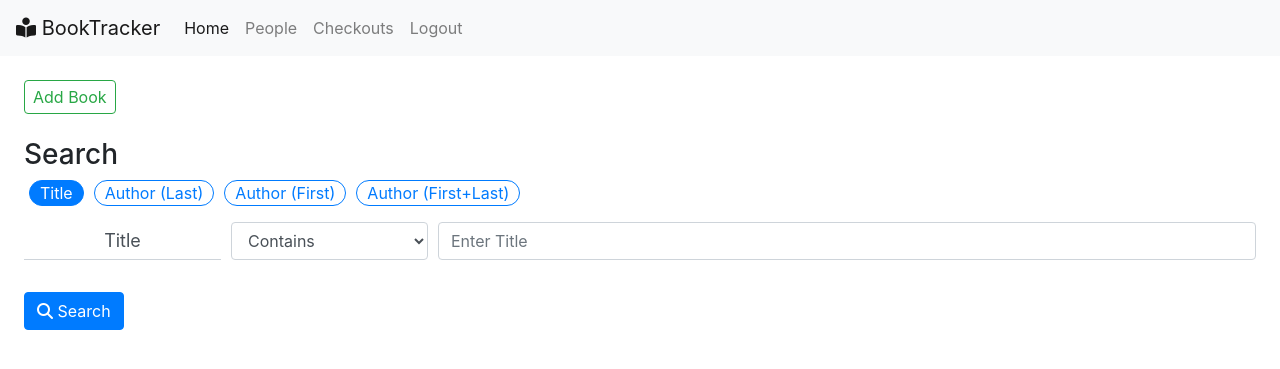
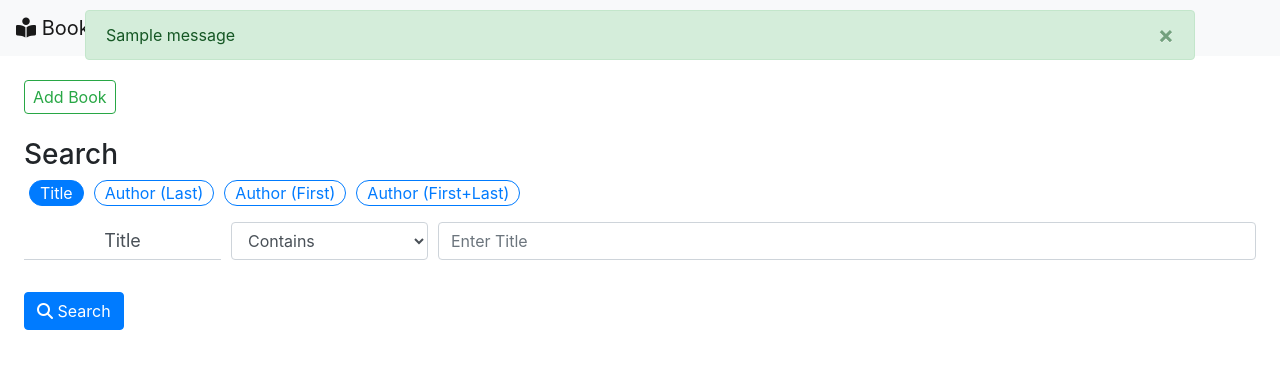
Before and after one commit to zrev2220/booktracker, a Django app: page / in a window 1280 px wide. Shown: the top 369 px of the page. Run offline with Django 3.2, Linux system fonts and the light colour scheme; tables that the repository leaves empty hold one stand-in row (values such as "Sample post"); one stand-in notice (Sample message) is shown; some libraries are stand-ins or nearby versions.

Commit message:
Add notification message after adding a book

```diff
--- a/books/views.py
+++ b/books/views.py
@@ -1,5 +1,6 @@
 import json
 
+from django.contrib import messages
 from django.db.models import Q, F, Func, Value
 from django.http import JsonResponse
 from django.urls import reverse
@@ -140,10 +141,13 @@ class AddBookView(CreateView):
     """
     model = Book
     form_class = BookForm
-    success_url = '/'
 
     def get_success_url(self):
         if self.request.POST.get('save+add'):
             return reverse('add-book')
         else:
             return reverse('books-search')
+
+    def form_valid(self, form):
+        messages.success(self.request, f'Added "{self.request.POST.get("title")}"')
+        return super().form_valid(form)
--- a/static/stylesheets/main.css
+++ b/static/stylesheets/main.css
@@ -1,3 +1,11 @@
+#message-alerts {
+  position: fixed;
+  top: 10px;
+  left: 0;
+  right: 0;
+  z-index: 1100;
+}
+
 .btn-nohoverfill:hover {
   color: inherit;
   background-color: inherit;
--- a/templates/base.html
+++ b/templates/base.html
@@ -57,7 +57,32 @@ Copyright 2020
   </nav>
 {% endblock %}
 
+{% if messages %}
+  <div id="message-alerts" class="container">
+    {% for message in messages %}
+      <div class="alert alert-dismissible fade show
+        {% if "info" in message.tags %}
+          alert-primary
+        {% elif "success" in message.tags %}
+          alert-success
+        {% elif "warning" in message.tags %}
+          alert-warning
+        {% elif "error" in message.tags %}
+          alert-danger
+        {% elif "debug" in message.tags %}
+          alert-light
+        {% endif %}" role="alert">
+        {{ message }}
+        <button type="button" class="close" data-dismiss="alert" aria-label="Close">
+          <span aria-hidden="true">&times;</span>
+        </button>
+      </div>
+    {% endfor %}
+  </div>
+{% endif %}
+
 <div class="m-3 m-md-4">
+
   {% block content %}{% endblock %}
 </div>
 </body>
```
